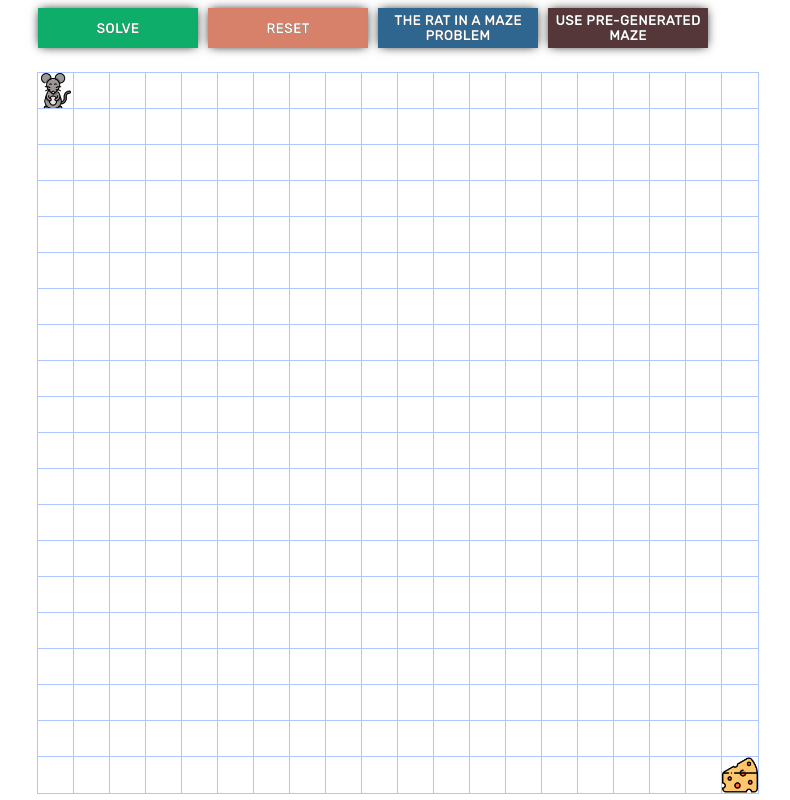
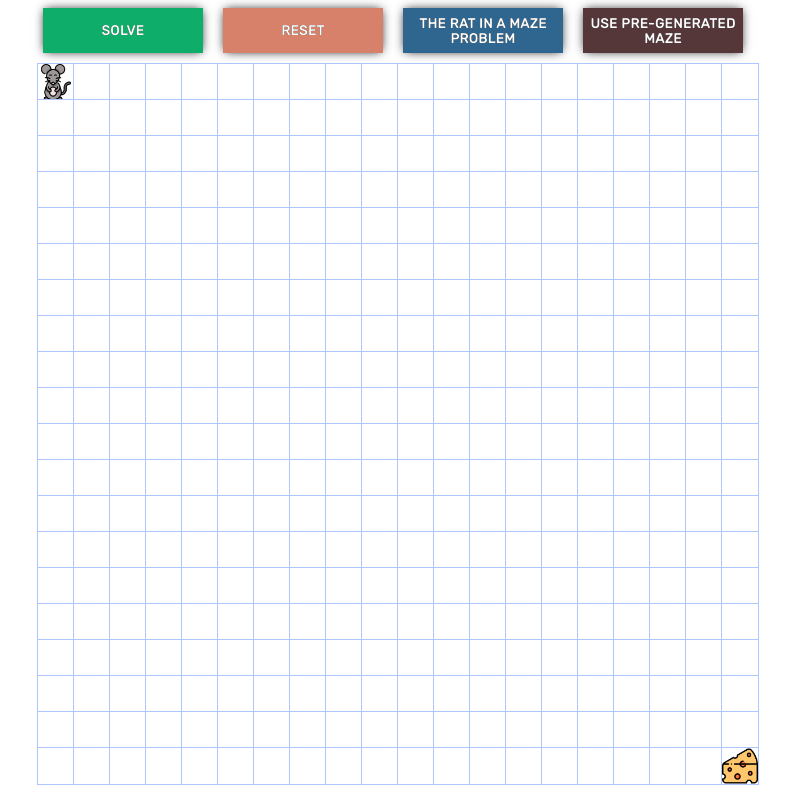
Before and after one commit to jersoroka/rat-in-a-maze-react, a React (Create React App) app: page / in a window 1280 px wide. Shown: the whole page, without its empty margins (242-1032 px from the left). Built offline with nearby package versions, Linux system fonts and the light colour scheme.

Commit message:
Change CSS styling for resizing to be more consistent

```diff
--- a/src/App.css
+++ b/src/App.css
@@ -1,9 +1,9 @@
 .container {
     height: 90vh;
     width: 100vw;
-    display: flex;
-    justify-content: center;
-    align-items: center;
-    flex-direction: column;
-    position: relative;
+    display: grid;
+    grid-template-rows: min-content auto;
+    row-gap: 10px;
+    justify-items: center;
+    min-width: var(--min-app-width);
 }
--- a/src/components/Button.css
+++ b/src/components/Button.css
@@ -10,6 +10,8 @@
     box-shadow: 0px 0px 10px -2px black;
     text-shadow: 0px 0px 0.5px black;
     height: 5vh;
+    min-height: 45px;
+    min-width: 100px;
     width: var(--button-width);
     filter: brightness(100%);
     transition: filter 0.5s ease;
--- a/src/components/Grid.css
+++ b/src/components/Grid.css
@@ -1,6 +1,4 @@
 .grid {
-    position: absolute;
-    top: 8vh;
     width: var(--full-width);
     height: var(--full-width);
     border: 1px solid var(--blue);
@@ -8,4 +6,5 @@
     justify-content: flex-start;
     align-items: flex-start;
     flex-wrap: wrap;
+    min-width: 500px;
 }
--- a/src/components/Header.css
+++ b/src/components/Header.css
@@ -1,7 +1,9 @@
 .header {
-    position: absolute;
-    top: 0vh;
     width: var(--full-width);
-    display: flex;
-    justify-content: flex-start;
+    display: grid;
+    grid-template-columns: 25% 25% 25% 25%;
+    width: var(--full-width);
+    justify-items: center;
+    align-content: center;
+    min-width: var(--min-app-width);
 }
--- a/src/components/Header.js
+++ b/src/components/Header.js
@@ -4,6 +4,7 @@ import { GlobalContext } from '../context/GlobalState';
 import Button from './Button';
 import { BUTTON_TEXT } from '../constants/enums';
 import './Header.css';
+import InfoPanel from './InfoPanel';
 
 function Header() {
     const { grid, restartMaze, setIsRoute, clearMazeSolution } = useContext(GlobalContext);
@@ -28,9 +29,10 @@ function Header() {
 
     return (
         <div className="header">
+            {isInfoPanelShown && <InfoPanel/>}
             <Button text={isSolved ? BUTTON_TEXT.CLEAR : BUTTON_TEXT.SOLVE} handleClick={() => completeMaze()}/>
             <Button text={BUTTON_TEXT.RESET} handleClick={() => resetMaze()}/>
-            <Button text={BUTTON_TEXT.INFO_PANEL}/>
+            <Button text={BUTTON_TEXT.INFO_PANEL} handleClick={() => setIsInfoPanelShown(!isInfoPanelShown)}/>
             <Button text={BUTTON_TEXT.GET_MAZE}/>
         </div>
     )
--- /dev/null
+++ b/src/components/InfoPanel.css
@@ -0,0 +1,4 @@
+.infopanel {
+    position: absolute;
+    z-index: 1;
+}
--- /dev/null
+++ b/src/components/InfoPanel.js
@@ -0,0 +1,11 @@
+import './InfoPanel.css';
+
+function InfoPanel() {
+
+    return (
+        <div className="infopanel">Hello World</div>
+    )
+
+}
+
+export default InfoPanel;
--- a/src/components/MazeSolver.ts
+++ b/src/components/MazeSolver.ts
@@ -1,5 +1,5 @@
 import { Square } from '../types';
-import {cloneDeep, unset} from 'lodash';
+import {cloneDeep} from 'lodash';
 import { timer } from '../context/Helpers';
 
 export function isValidPos(maze: Square[][], x: number, y: number): boolean {
--- a/src/context/AppReducer.ts
+++ b/src/context/AppReducer.ts
@@ -20,7 +20,7 @@ export default (state: any, action: any) => {
             square = deepCopyState.grid[action.payload.row][action.payload.column];
             square.isRoute = action.payload.isRoute;
             return deepCopyState;
-        case DISPATCH.SET_IS_ROUTE:
+        case DISPATCH.SET_SQUARE_TYPE:
             square = deepCopyState.grid[action.payload.row][action.payload.column];
             square.isMazeWall = !square.isMazeWall
             return deepCopyState;
--- a/src/index.css
+++ b/src/index.css
@@ -11,6 +11,7 @@
     --purple: #2F6690;
     --violet: #553739;
     --wall: #DCC656;
+    --min-app-width: 500px;
 }
 
 /* :root {
```
